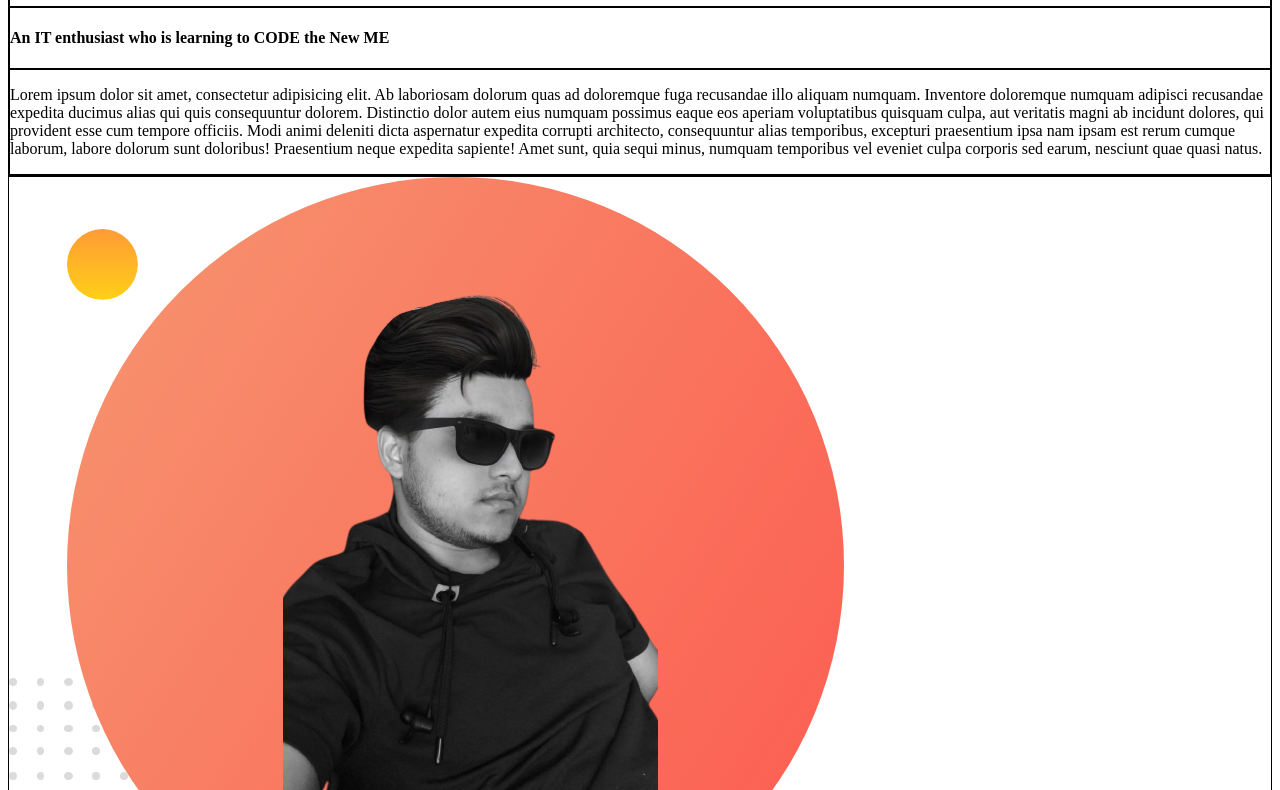
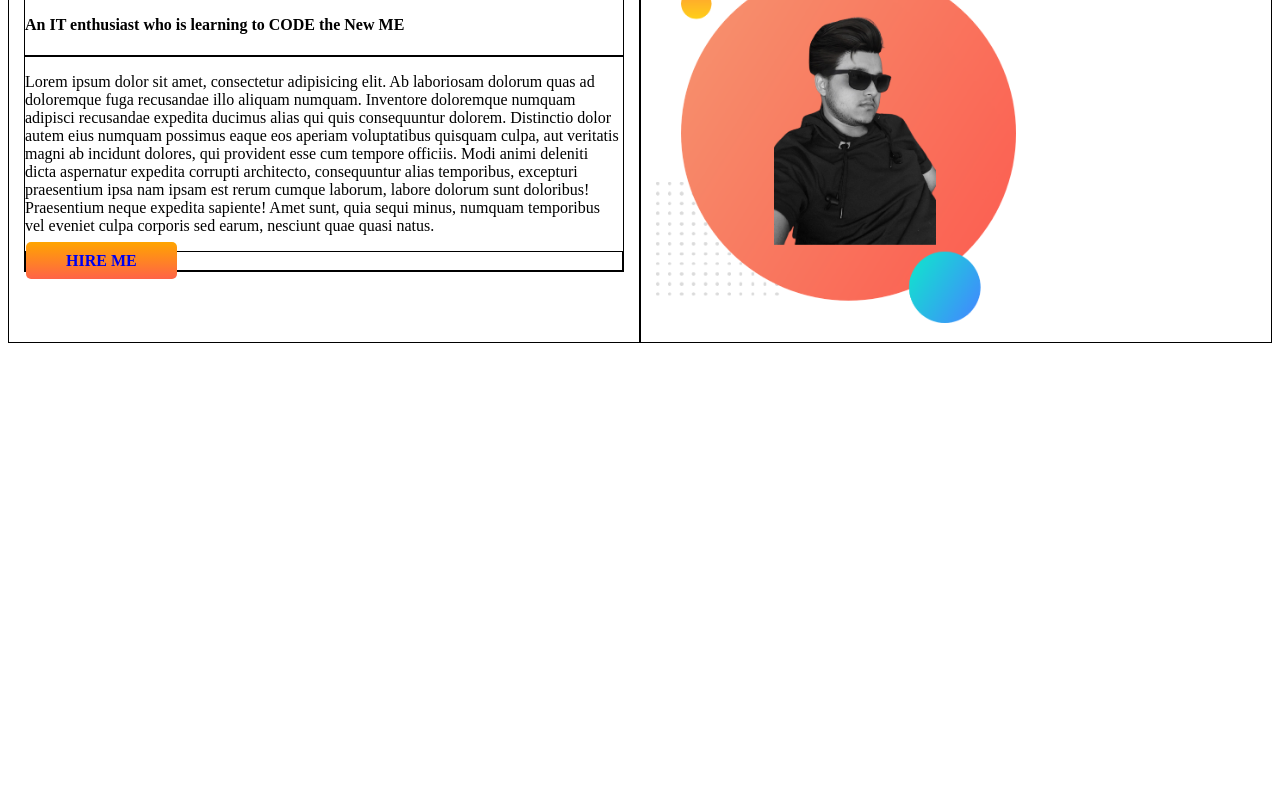
Before and after one commit to codethenewme22/My-Final-Developer-Portfolio, a plain HTML site: page index.html in a window 1280 px wide. Shown: the part 178-968 px from the top of the page. After the commit the page ends 800 px from the top, so only its background shows below. Drawn offline with Linux system fonts and the light colour scheme; a web font is replaced by a local one.

Commit message:
latest update

```diff
--- a/index.html
+++ b/index.html
@@ -17,37 +17,45 @@
     <link rel="stylesheet" href="./style.css" />
   </head>
   <body>
-    <div>
-    <!-- !DIV -->
+    <section>
+      <div class="basic-width">
         <div>
           <h1>Welcome to the world of coding with</h1>
         </div>
-    <!-- !DIV -->
+
         <div>
           <h1 id="cdnm">CODE THE NEW ME <span>(CDNM)</span></h1>
         </div>
-    <!-- !DIV -->
+
         <div>
           <h4>An IT enthusiast who is learning to CODE the New ME</h4>
         </div>
         <div>
           <p>
-        Lorem ipsum dolor sit amet, consectetur adipisicing elit. Ab laboriosam
-        dolorum quas ad doloremque fuga recusandae illo aliquam numquam.
-        Inventore doloremque numquam adipisci recusandae expedita ducimus alias
-        qui quis consequuntur dolorem. Distinctio dolor autem eius numquam
-        possimus eaque eos aperiam voluptatibus quisquam culpa, aut veritatis
-        magni ab incidunt dolores, qui provident esse cum tempore officiis. Modi
-        animi deleniti dicta aspernatur expedita corrupti architecto,
-        consequuntur alias temporibus, excepturi praesentium ipsa nam ipsam est
-        rerum cumque laborum, labore dolorum sunt doloribus! Praesentium neque
-        expedita sapiente! Amet sunt, quia sequi minus, numquam temporibus vel
-        eveniet culpa corporis sed earum, nesciunt quae quasi natus.
+            Lorem ipsum dolor sit amet, consectetur adipisicing elit. Ab
+            laboriosam dolorum quas ad doloremque fuga recusandae illo aliquam
+            numquam. Inventore doloremque numquam adipisci recusandae expedita
+            ducimus alias qui quis consequuntur dolorem. Distinctio dolor autem
+            eius numquam possimus eaque eos aperiam voluptatibus quisquam culpa,
+            aut veritatis magni ab incidunt dolores, qui provident esse cum
+            tempore officiis. Modi animi deleniti dicta aspernatur expedita
+            corrupti architecto, consequuntur alias temporibus, excepturi
+            praesentium ipsa nam ipsam est rerum cumque laborum, labore dolorum
+            sunt doloribus! Praesentium neque expedita sapiente! Amet sunt, quia
+            sequi minus, numquam temporibus vel eveniet culpa corporis sed
+            earum, nesciunt quae quasi natus.
           </p>
+          <div>
+            <a class="hire-me" target="blank" href="https://www.google.de/"
+              >HIRE ME</a
+            >
           </div>
-    <div>
         </div>
-      <img src="./images/my-bg-final.png" alt="">
       </div>
+
+      <div class="basic-width">
+        <img src="./images/my-bg-final.png" alt="My Portfolio Image" />
+      </div>
+    </section>
   </body>
 </html>
--- a/style.css
+++ b/style.css
@@ -1,13 +1,31 @@
-div{
+div {
   border: 1px solid;
 }
 h1 {
   /* ! This is the font family which is related tto the GOOGLE FONT  link */
   font-family: "Abril Fatface", cursive;
 }
-#cdnm{
-  color:rgb(14, 77, 77);
+#cdnm {
+  color: rgb(14, 77, 77);
 }
 span {
   color: rgb(14, 14, 235);
 }
+section {
+  display: flex;
+}
+.basic-width {
+  width: 50%;
+  padding: 15px;
+}
+.basic-width img {
+  width: 60%;
+  margin-top: 20%;
+}
+.hire-me {
+  text-decoration: none;
+  background-image:linear-gradient(orange, tomato);
+  font-weight: 800;
+  padding: 10px 40px;
+  border-radius: 5px;
+}
```
Lines whose indentation alone changed are shown as unchanged.
